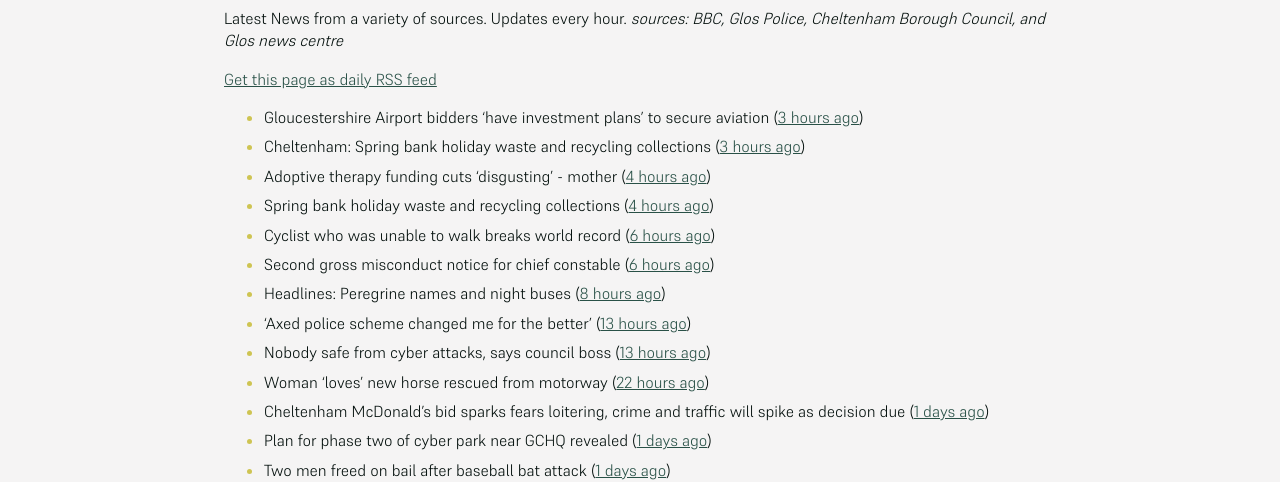
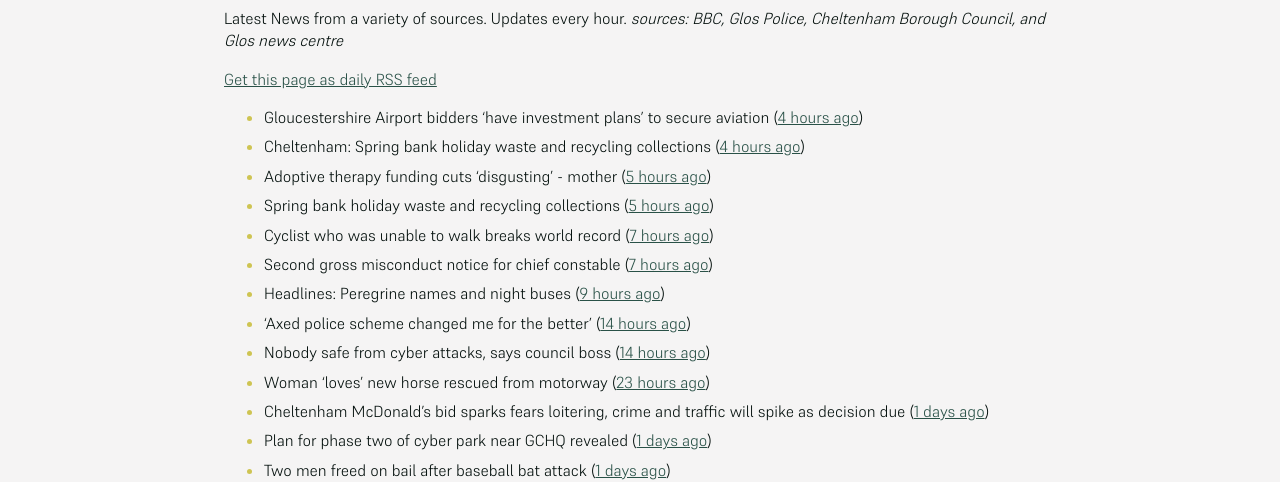
Before and after one commit to mat-0/cheltenham-open-data, a Jekyll site: the page built from _pages/news.md, in a window 1280 px wide. Shown: the part 266-748 px from the top of the page. Built offline with Jekyll 4.4.1, drawn with Linux system fonts in a browser that asks for light colours.

Commit message:
Updated 2025-05-20 19:58:02

```diff
--- a/_pages/news.md
+++ b/_pages/news.md
@@ -12,16 +12,16 @@ _sources: BBC, Glos Police, Cheltenham Borough Council, and Glos news centre_
 [Get this page as daily RSS feed](/daily.rss)
 
 <!-- news_marker starts -->
-- Gloucestershire Airport bidders ‘have investment plans’ to secure aviation ([3 hours ago](https://gloucesternewscentre.co.uk/gloucestershire-airport-bidders-have-investment-plans-to-secure-aviation/))
-- Cheltenham: Spring bank holiday waste and recycling collections ([3 hours ago](https://gloucesternewscentre.co.uk/cheltenham-spring-bank-holiday-waste-and-recycling-collections/))
-- Adoptive therapy funding cuts 'disgusting' - mother ([4 hours ago](https://www.bbc.com/news/articles/c4g2rpypmp9o))
-- Spring bank holiday waste and recycling collections ([4 hours ago](https://www.cheltenham.gov.uk/news/article/3013/spring_bank_holiday_waste_and_recycling_collections))
-- Cyclist who was unable to walk breaks world record ([6 hours ago](https://www.bbc.com/news/articles/ce822e66159o))
-- Second gross misconduct notice for chief constable ([6 hours ago](https://www.bbc.com/news/articles/cy8nnxy83lro))
-- Headlines: Peregrine names and night buses ([8 hours ago](https://www.bbc.com/news/articles/cr7zznnkyrgo))
-- 'Axed police scheme changed me for the better' ([13 hours ago](https://www.bbc.com/news/articles/cj425087v5po))
-- Nobody safe from cyber attacks, says council boss ([13 hours ago](https://www.bbc.com/news/articles/cyvm4ljl2l8o))
-- Woman 'loves' new horse rescued from motorway ([22 hours ago](https://www.bbc.com/news/articles/c4g2r40ye9eo))
+- Gloucestershire Airport bidders ‘have investment plans’ to secure aviation ([4 hours ago](https://gloucesternewscentre.co.uk/gloucestershire-airport-bidders-have-investment-plans-to-secure-aviation/))
+- Cheltenham: Spring bank holiday waste and recycling collections ([4 hours ago](https://gloucesternewscentre.co.uk/cheltenham-spring-bank-holiday-waste-and-recycling-collections/))
+- Adoptive therapy funding cuts 'disgusting' - mother ([5 hours ago](https://www.bbc.com/news/articles/c4g2rpypmp9o))
+- Spring bank holiday waste and recycling collections ([5 hours ago](https://www.cheltenham.gov.uk/news/article/3013/spring_bank_holiday_waste_and_recycling_collections))
+- Cyclist who was unable to walk breaks world record ([7 hours ago](https://www.bbc.com/news/articles/ce822e66159o))
+- Second gross misconduct notice for chief constable ([7 hours ago](https://www.bbc.com/news/articles/cy8nnxy83lro))
+- Headlines: Peregrine names and night buses ([9 hours ago](https://www.bbc.com/news/articles/cr7zznnkyrgo))
+- 'Axed police scheme changed me for the better' ([14 hours ago](https://www.bbc.com/news/articles/cj425087v5po))
+- Nobody safe from cyber attacks, says council boss ([14 hours ago](https://www.bbc.com/news/articles/cyvm4ljl2l8o))
+- Woman 'loves' new horse rescued from motorway ([23 hours ago](https://www.bbc.com/news/articles/c4g2r40ye9eo))
 - Cheltenham McDonald’s bid sparks fears loitering, crime and traffic will spike as decision due ([1 days ago](https://gloucesternewscentre.co.uk/cheltenham-mcdonalds-bid-sparks-fears-loitering-crime-and-traffic-will-spike-as-decision-due/))
 - Plan for phase two of cyber park near GCHQ revealed ([1 days ago](https://www.bbc.com/news/articles/clygqx2jp95o))
 - Two men freed on bail after baseball bat attack ([1 days ago](https://www.bbc.com/news/articles/c4ge7l3nvv1o))
```
Also changed, not shown: _data/flood.json (+5 -48 lines), _pages/fix-my-street.md (+1 -1 lines), index.md (+5 -5 lines).
